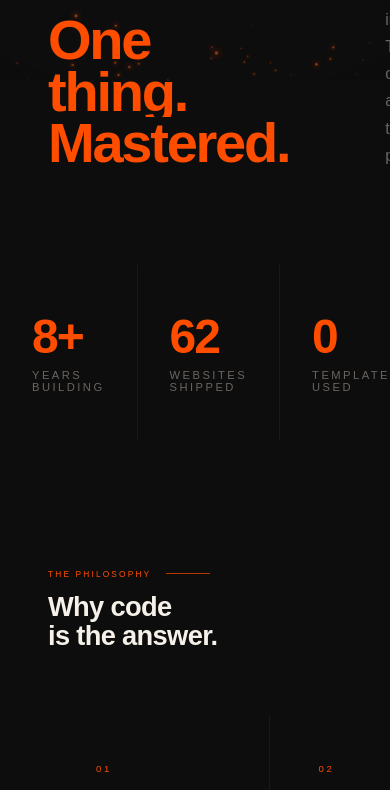
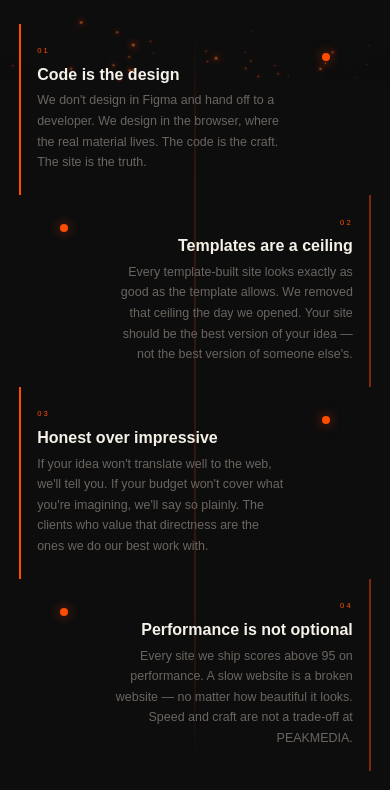
Before and after one commit to harshadhh/agency-test, a plain HTML site: page studio.html in a window 390 px wide. Shown: the part 762-1552 px from the top of the page. Drawn offline with nearby package versions, Linux system fonts and the light colour scheme; a web font is replaced by a local one.

Commit message:
Add files via upload

```diff
--- a/studio.html
+++ b/studio.html
@@ -35,6 +35,95 @@
 .page-eye,.page-label{opacity:0;}
 .page-title .title-line{display:block;overflow:hidden;}
 .page-title .title-inner{display:block;transform:translateY(110%);}
+
+@media (max-width: 640px) {
+
+  /* ── Fix huge top gap ── */
+  .page-hero {
+    padding: 6.5rem 1.2rem 2.5rem !important;
+    grid-template-columns: 1fr !important;
+    gap: 1.5rem !important;
+  }
+  .page-label { font-size: .5rem; letter-spacing: .3em; }
+  .page-title { font-size: clamp(2.4rem, 10vw, 4rem) !important; }
+  .page-intro { font-size: .85rem !important; line-height: 1.7; color: rgba(107,101,96,.85); }
+
+  /* ── Stats: 2×2 grid ── */
+  .studio-stats          { grid-template-columns: 1fr 1fr !important; gap: 1px; }
+  .studio-stat           { padding: 1.6rem 1.2rem; }
+  .sstat-num             { font-size: 2rem; }
+  .sstat-label           { font-size: .55rem; letter-spacing: .16em; }
+
+  /* ── Values section ── */
+  .values-section        { padding: 4rem 1.2rem !important; }
+  .sec-title             { font-size: clamp(1.8rem, 8vw, 3rem) !important; margin-bottom: 0 !important; }
+
+  /* ── CREATIVE: staggered zigzag timeline ── */
+  .values-grid {
+    display: flex !important;
+    flex-direction: column;
+    gap: 0;
+    background: transparent !important;
+    margin-top: 2.5rem !important;
+    position: relative;
+  }
+
+  /* Vertical orange spine */
+  .values-grid::before {
+    content: '';
+    position: absolute;
+    left: 50%;
+    top: 0; bottom: 0;
+    width: 1px;
+    background: linear-gradient(to bottom, transparent, rgba(255,77,0,.3) 20%, rgba(255,77,0,.3) 80%, transparent);
+    transform: translateX(-50%);
+    pointer-events: none;
+  }
+
+  .value-item {
+    background: transparent !important;
+    width: 80% !important;
+    padding: 1.4rem 1rem 1.4rem !important;
+    border-bottom: none !important;
+    position: relative;
+  }
+
+  /* Odd: left side, orange left border */
+  .value-item:nth-child(odd) {
+    align-self: flex-start;
+    border-left: 2px solid var(--orange) !important;
+    padding-left: 1rem !important;
+  }
+
+  /* Even: right side, dimmer right border */
+  .value-item:nth-child(even) {
+    align-self: flex-end;
+    border-right: 2px solid rgba(255,77,0,.45) !important;
+    padding-right: 1rem !important;
+    text-align: right;
+  }
+
+  /* Dot on spine */
+  .value-item::after {
+    content: '';
+    position: absolute;
+    top: 1.8rem;
+    width: 8px; height: 8px;
+    background: var(--orange);
+    border-radius: 50%;
+    box-shadow: 0 0 12px rgba(255,77,0,.6);
+  }
+  .value-item:nth-child(odd)::after  { right: -10.5%; }
+  .value-item:nth-child(even)::after { left: -10.5%; }
+
+  .value-num   { font-size: .48rem; margin-bottom: .6rem; }
+  .value-title { font-size: 1rem; margin-bottom: .4rem; line-height: 1.2; }
+  .value-body  { font-size: .78rem; line-height: 1.65; }
+
+  /* Cursor */
+  #cursor { display: none !important; }
+  body    { cursor: auto !important; }
+}
 </style>
 </head>
 <body>
```
